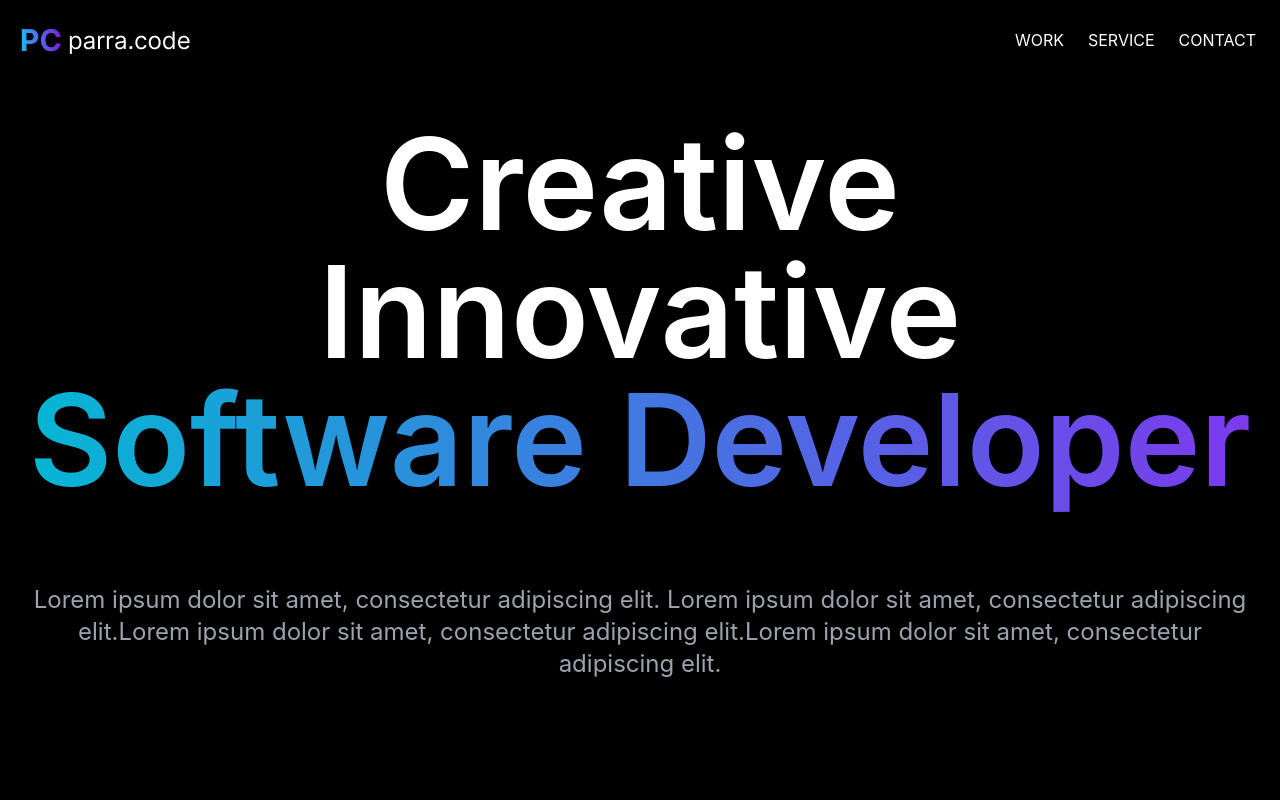
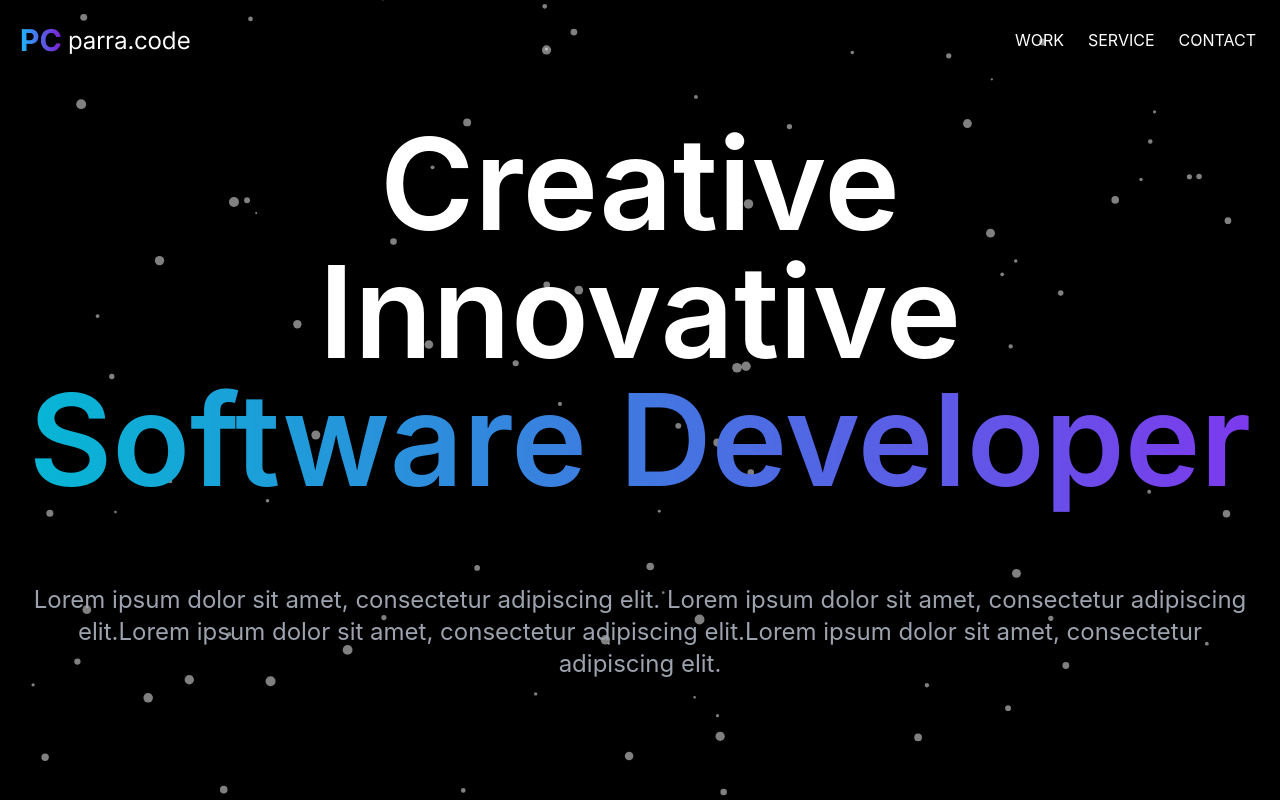
Before and after one commit to 1001-caleb/portafolioV2, a Next.js app: page / in a window 1280 px wide. Shown: the top 800 px of the page. Built offline with nearby package versions, Linux system fonts and the light colour scheme.

Commit message:
partciles

```diff
--- a/components/Header.tsx
+++ b/components/Header.tsx
@@ -1,11 +1,9 @@
-import Particles from 'react-particles';
 
 function Header() {
+
     return (
-        <section className='w-screen h-screen p-5  grid place-items-center'>
+        <section className='w-screen h-screen p-5  grid place-items-center z-10'>
             <div>
-                <Particles
-                />
                 <h1 className=' text-white text-5xl lg:text-9xl font-semibold  text-center'>
                     Creative <br />
                     Innovative <br />
--- /dev/null
+++ b/components/Particless.tsx
@@ -0,0 +1,83 @@
+import Particles from 'react-particles';
+import { tsParticles } from "tsparticles-engine";
+import { loadFull } from "tsparticles";
+import { loadColorUpdater } from "tsparticles-updater-color";
+import { loadCircleShape } from "tsparticles-shape-circle";
+import { loadBaseMover } from "tsparticles-move-base";
+import { loadSizeUpdater } from "tsparticles-updater-size";
+import { loadOpacityUpdater } from "tsparticles-updater-opacity";
+import { loadOutModesUpdater } from "tsparticles-updater-out-modes";
+
+const Particless = (props: unknown) =>{
+    (async () => {
+        await loadFull(tsParticles);
+
+        await tsParticles.load("tsparticles", { /* options */ });
+
+    })();
+    async function particlesInit(engine: any) {
+        await loadColorUpdater(engine);
+        await loadCircleShape(engine);
+        await loadBaseMover(engine);
+        await loadSizeUpdater(engine);
+        await loadOpacityUpdater(engine);
+        await loadOutModesUpdater(engine);
+    }
+
+    return(
+        <Particles  init={particlesInit}
+        options={{
+            fpsLimit: 120,
+            background: {
+                color: "#000"
+            },
+             fullScreen: {
+                 enable: true,
+                 zIndex: -1,
+               },
+            interactivity: {
+                events: {
+                  onClick: {
+                    enable: true,
+                    mode: "push",
+                  },
+                  onHover: {
+                    enable: true,
+                    mode: "repulse",
+                  },
+                },
+                modes: {
+                  push: {
+                    quantity: 10,
+                  },
+                  repulse: {
+                    distance: 100,
+                  },
+                },
+              },
+            particles: {
+                color: { value: "#ffffff" },
+                move: {
+                    direction: "none",
+                    enable: true,
+                    outModes: "out",
+                    random: false,
+                    speed: 2,
+                    straight: false
+                },
+                number: { density: { enable: true, area: 800 }, value: 80 },
+                opacity: {
+                    value: 0.5
+                },
+                shape: {
+                    type: "circle"
+                },
+                size: {
+                    value: { min: 1, max: 5 }
+                }
+            }
+        }} />
+    )
+}
+
+export default Particless
--- a/package.json
+++ b/package.json
@@ -13,7 +13,8 @@
     "react": "18.2.0",
     "react-dom": "18.2.0",
     "react-icons": "^4.4.0",
-    "react-particles": "^2.1.4"
+    "react-particles": "^2.1.4",
+    "tsparticles": "^2.1.4"
   },
   "devDependencies": {
     "@types/node": "18.0.4",
--- a/pages/index.tsx
+++ b/pages/index.tsx
@@ -5,6 +5,7 @@ import Header from "../components/Header";
 import Work from "../components/Work";
 import Services from '../components/Services'
 import Contact from "../components/Contact";
+import Particless from '../components/Particless';
 
 const Home: NextPage = () => {
   return (
@@ -19,6 +20,7 @@ const Home: NextPage = () => {
       <Work />
       <Services />
       <Contact />
+      <Particless />
     </div>
   );
 };
--- a/styles/globals.css
+++ b/styles/globals.css
@@ -9,7 +9,6 @@ body {
   padding: 0;
   margin: 0;
   font-family: "Inter", sans-serif;
-  background-color: black;
   scroll-behavior: smooth;
 }
 
```
Also changed, not shown: 1 other file (tests, documents, lock files or other folders).
